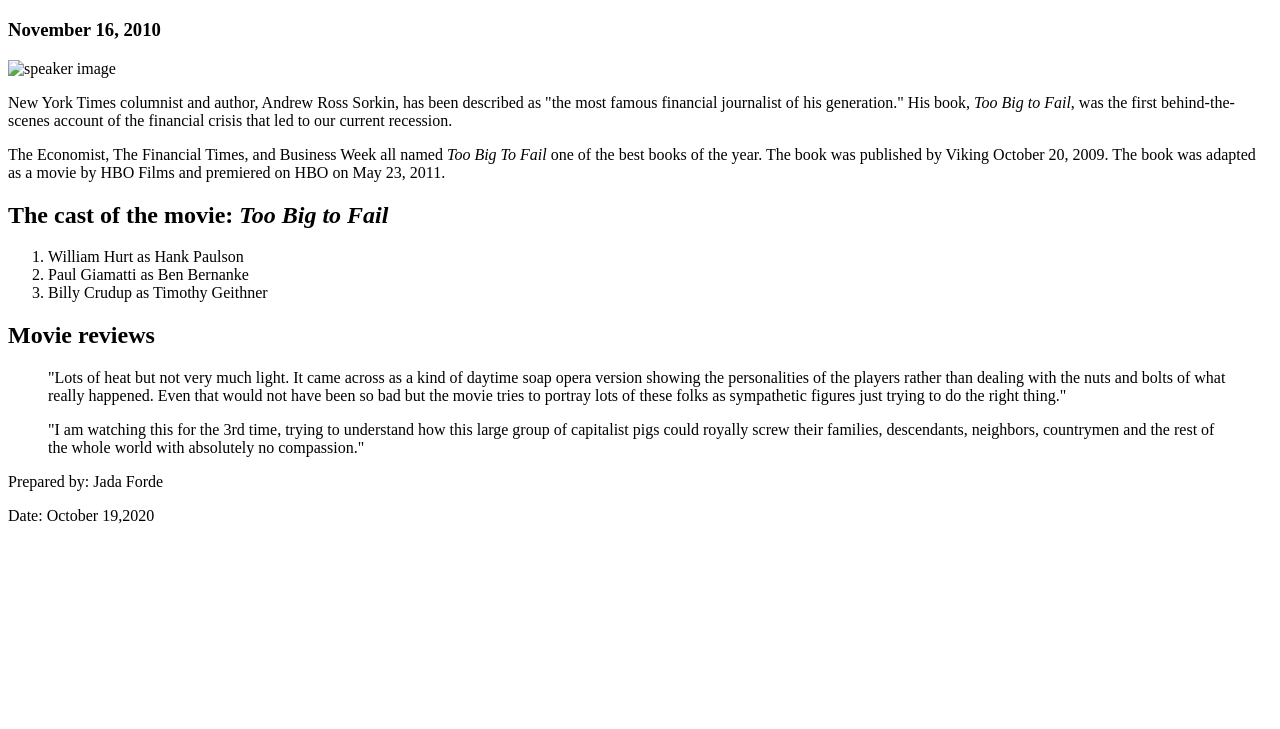
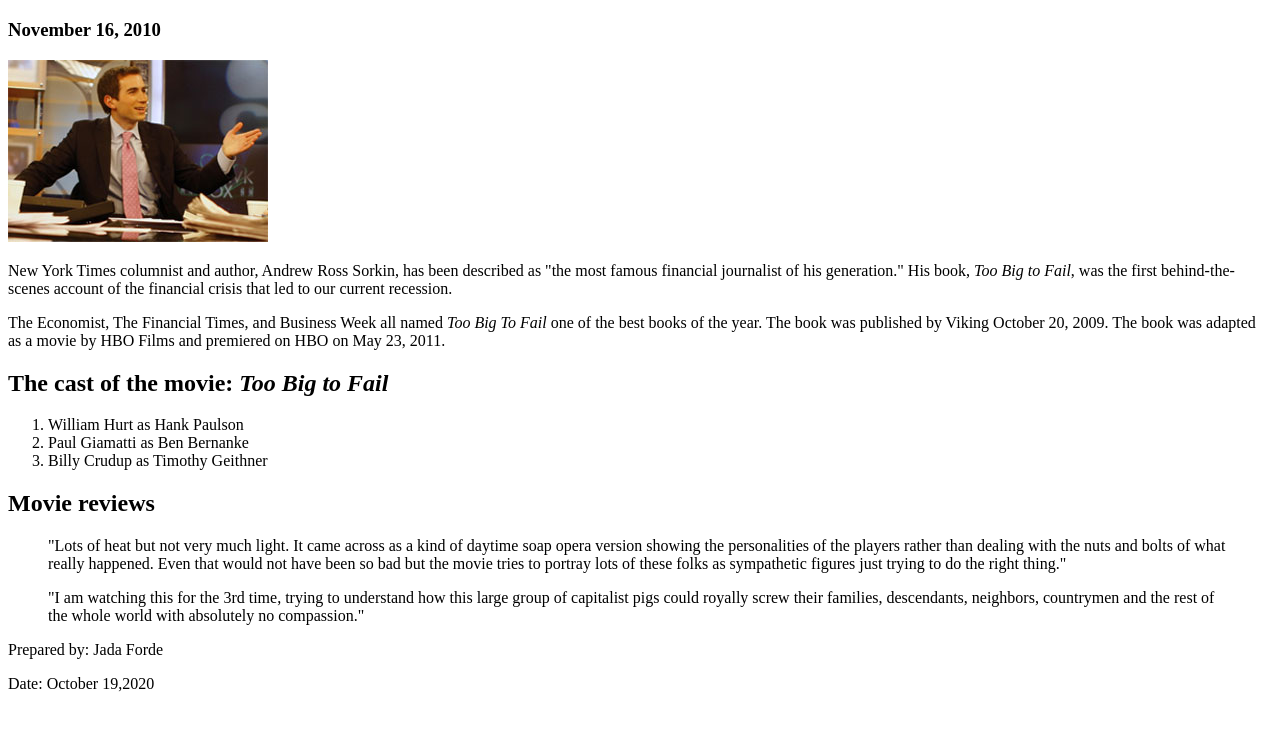
Before and after one commit to jsf26/A09, a plain HTML site: page index.html in a window 1280 px wide. Shown: the part 61-790 px from the top of the page. Drawn offline with Linux system fonts and the light colour scheme; the site is published under a folder, as on GitHub Pages, so addresses that start at the root find nothing.

Commit message:
adding html file and image file

```diff
--- a/index.html
+++ b/index.html
@@ -9,7 +9,7 @@
 <body>
 <h1> Andrew Ross Sorkin, author of <em>Too Big to Fail</em></h1>
 	<h3>November 16, 2010</h3>
-	<img src="/images/sorkin_desk260.jpg" alt="speaker image"
+	<img src="images/sorkin_desk260.jpg" alt="speaker image"
 		 width="260"/>
 
 <p> New York Times columnist and author, Andrew Ross Sorkin, has been described as "the most famous financial journalist of his generation." His book, <em>Too Big to Fail</em>, was the first behind-the-scenes account of the financial crisis that led to our current recession.</p>
```
